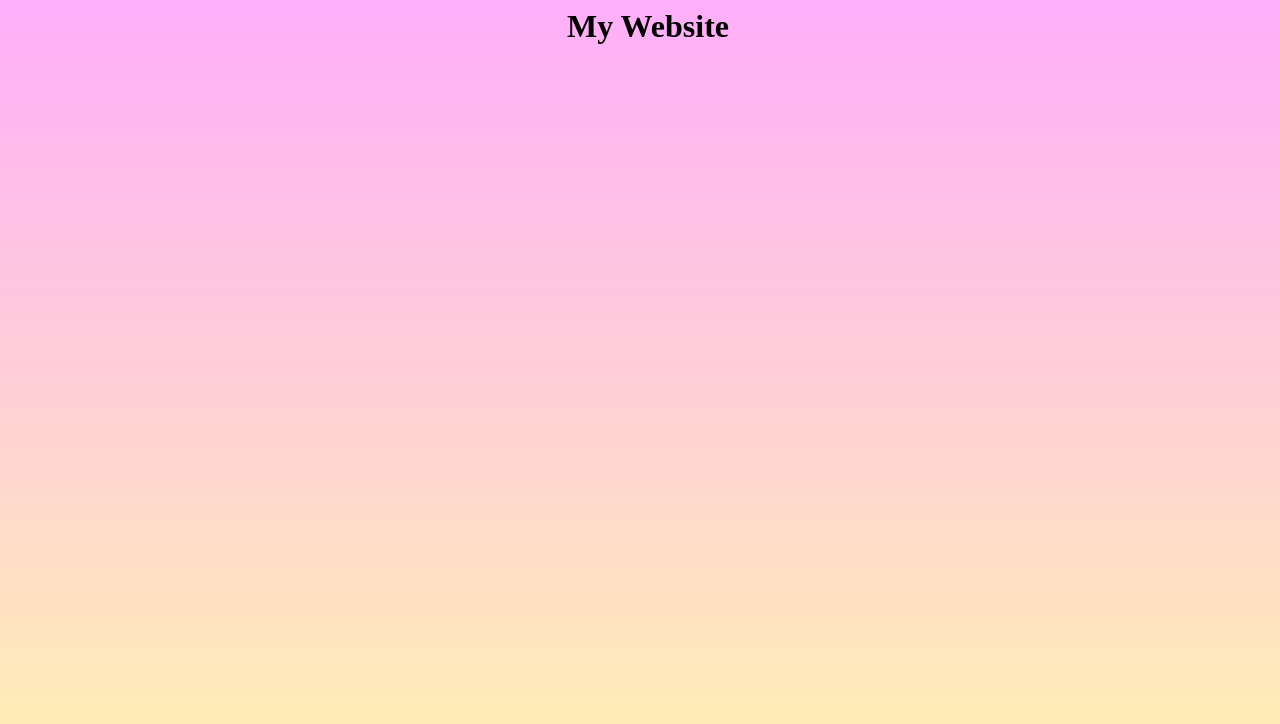
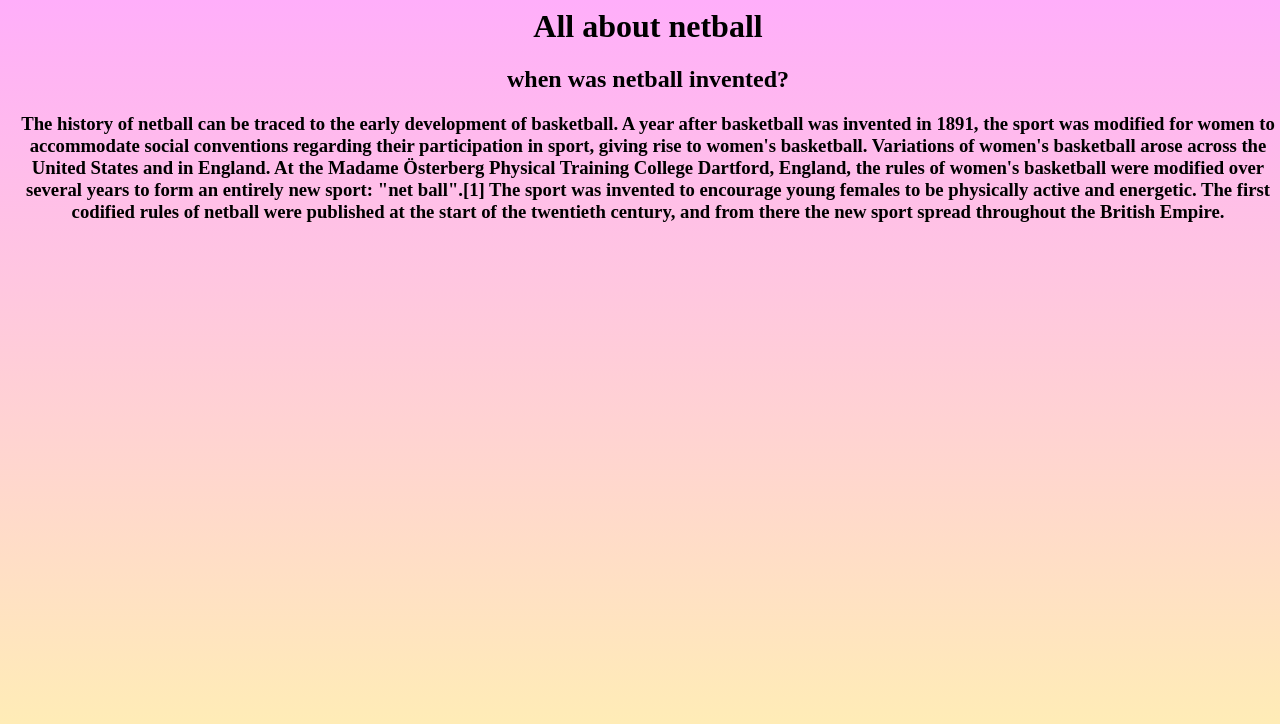
Before and after one commit to lr10043/myWebsite, a plain HTML site: page index.html in a window 1280 px wide. Drawn offline with Linux system fonts and the light colour scheme.

Commit message:
Update index.html

```diff
--- a/index.html
+++ b/index.html
@@ -11,7 +11,13 @@
 </head>
 
 <body>
-<h1>My Website</h1>
+<h1>All about netball</h1>
+<h2>
+when was netball invented?
+</h2>
+<h3>
+The history of netball can be traced to the early development of basketball. A year after basketball was invented in 1891, the sport was modified for women to accommodate social conventions regarding their participation in sport, giving rise to women's basketball. Variations of women's basketball arose across the United States and in England. At the Madame Österberg Physical Training College Dartford, England, the rules of women's basketball were modified over several years to form an entirely new sport: "net ball".[1] The sport was invented to encourage young females to be physically active and energetic. The first codified rules of netball were published at the start of the twentieth century, and from there the new sport spread throughout the British Empire.
+</h3>
 
 
 
```
